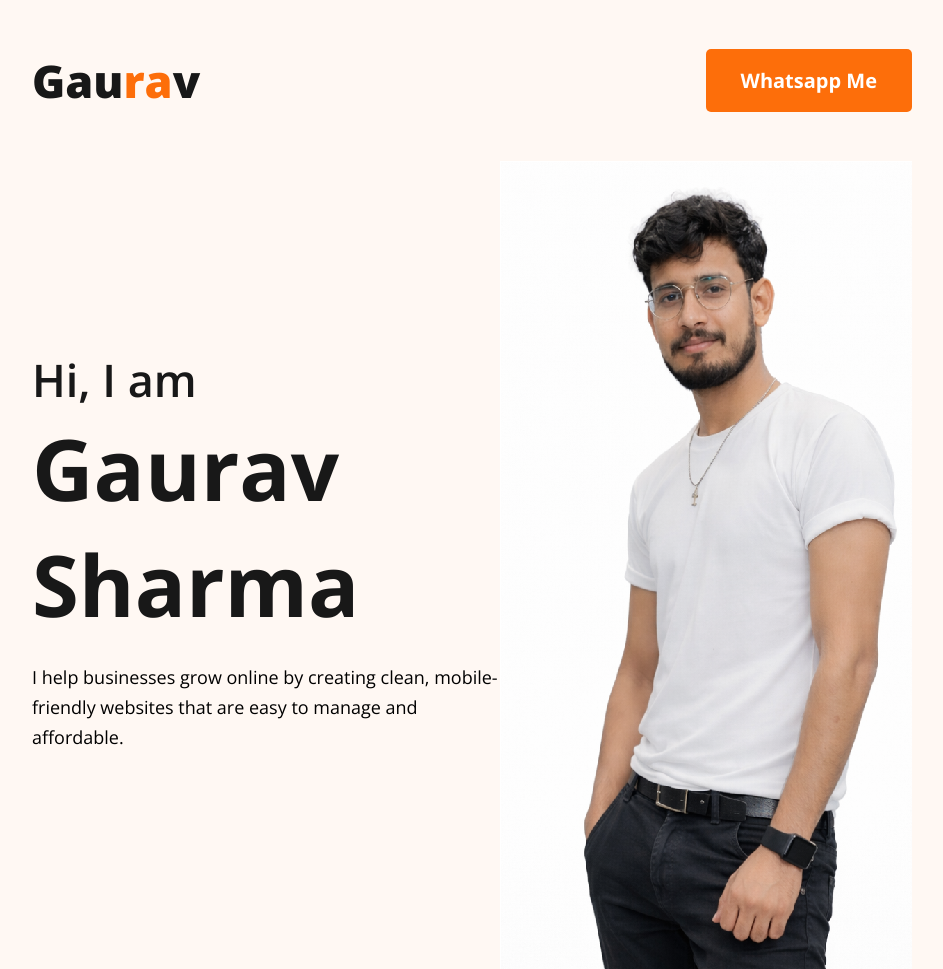
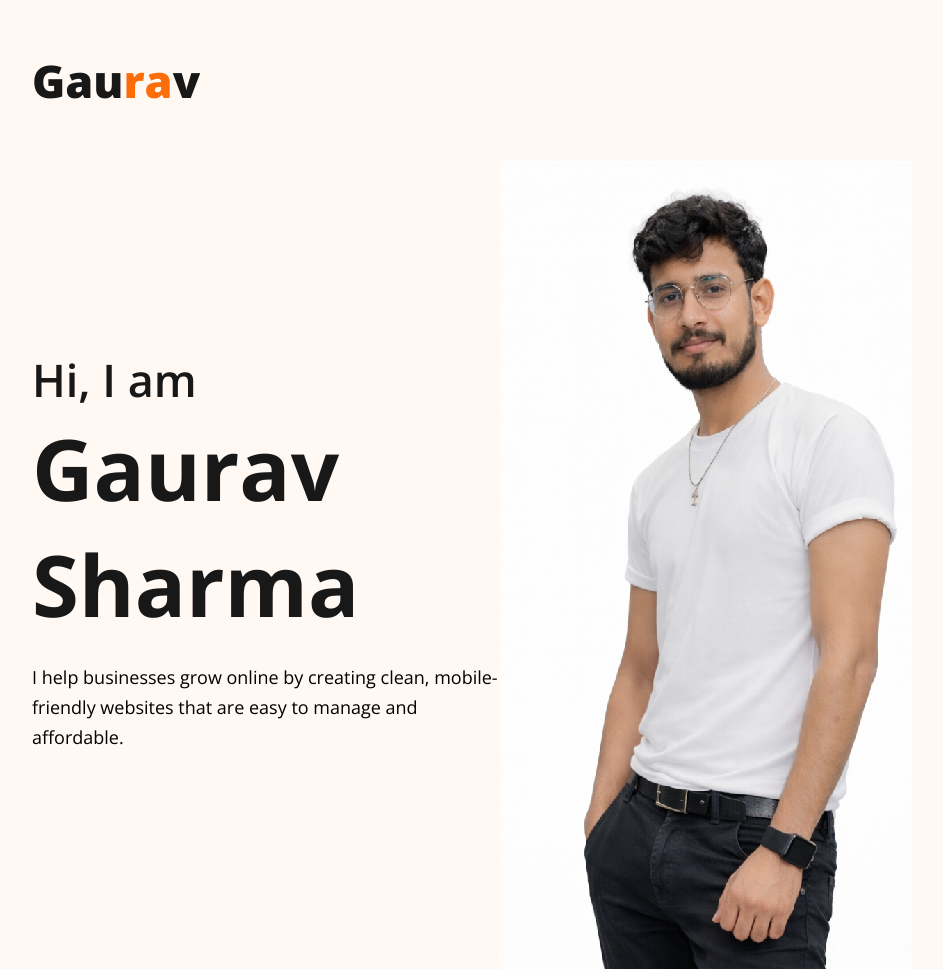
Before and after one commit to gauravsharma7370/portfolio, a plain HTML site: page index.html in a window 1280 px wide. Shown: the top 969 px of the page, without its empty margins (168-1111 px from the left). Drawn offline with nearby package versions, Linux system fonts and the light colour scheme.

Commit message:
Update index.html

```diff
--- a/index.html
+++ b/index.html
@@ -346,13 +346,7 @@ section {
     <header class="header">
         <nav>
             <h2 class="nav-title">Gau<span class="text-primary">ra</span>v</h2>
-            <ul>
 
-                <li> <a href="https://wa.me/918920137338?text=Hi%20I%20am%20interested%20in%20your%20services
-" class="btn-primary" style="text-decoration: none;">
-    Whatsapp Me
-</a></li>
-            </ul>
         </nav>
         <!-- Header Banner Start -->
         <div class="banner">
```
